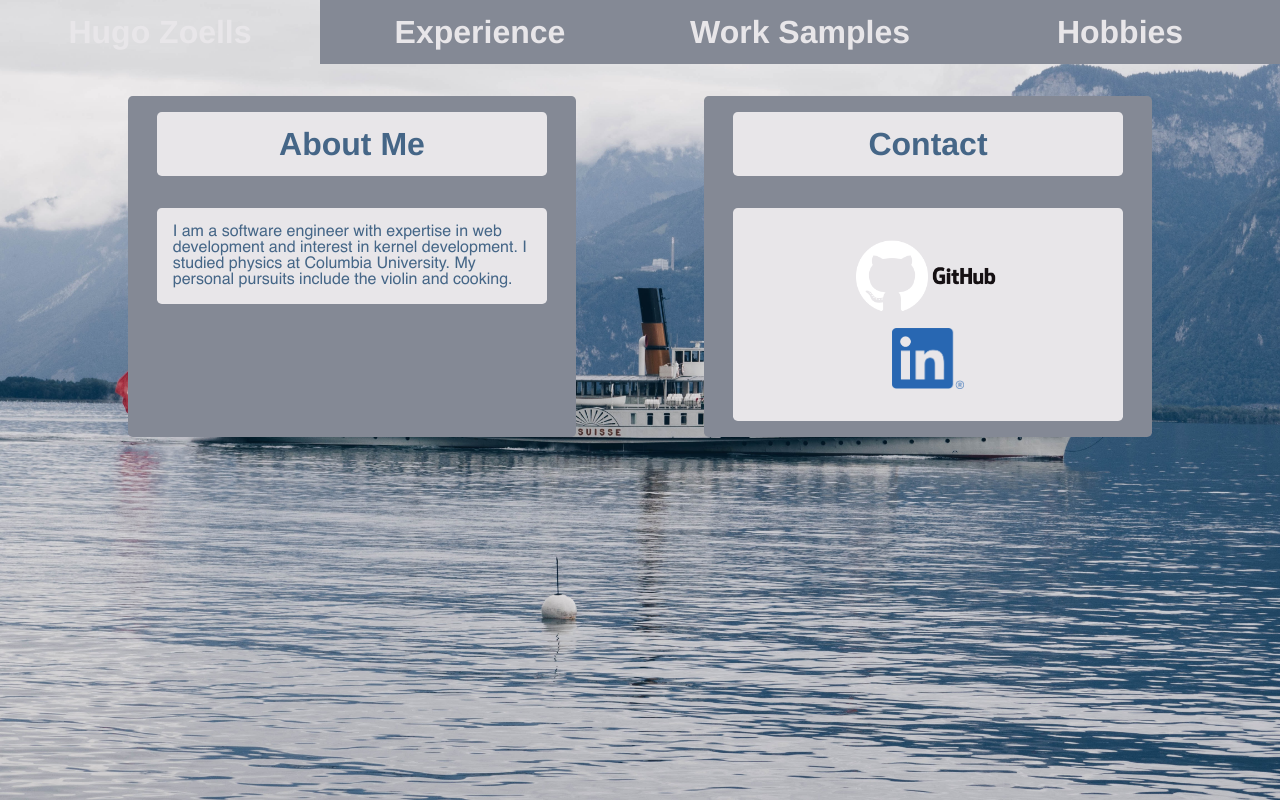
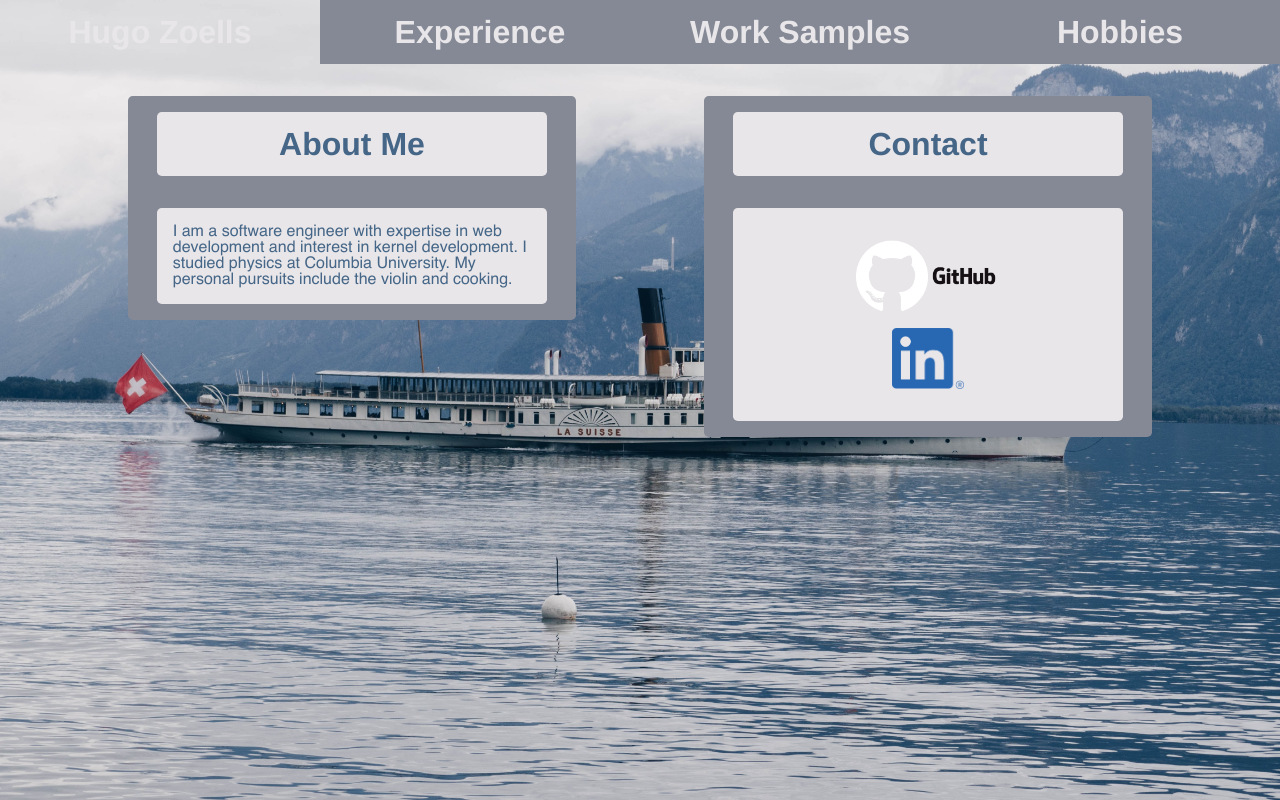
Before and after one commit to hzoells/personal_site, a React (Create React App) app: page /contact in a window 1280 px wide. Built offline with nearby package versions, Linux system fonts and the light colour scheme.

Commit message:
realign contacts

```diff
--- a/src/styles/Contact.scss
+++ b/src/styles/Contact.scss
@@ -3,6 +3,9 @@
 
     width:100%;
     padding: 2rem 0;
+    display:flex;
+    justify-content: start;
+    align-items: flex-start;
 }
 
 .contact_links{
@@ -13,6 +16,7 @@
     align-items: center;
     justify-content: center;
     margin: 1rem 0;
+
     img {
         width:20%;
     }
```
